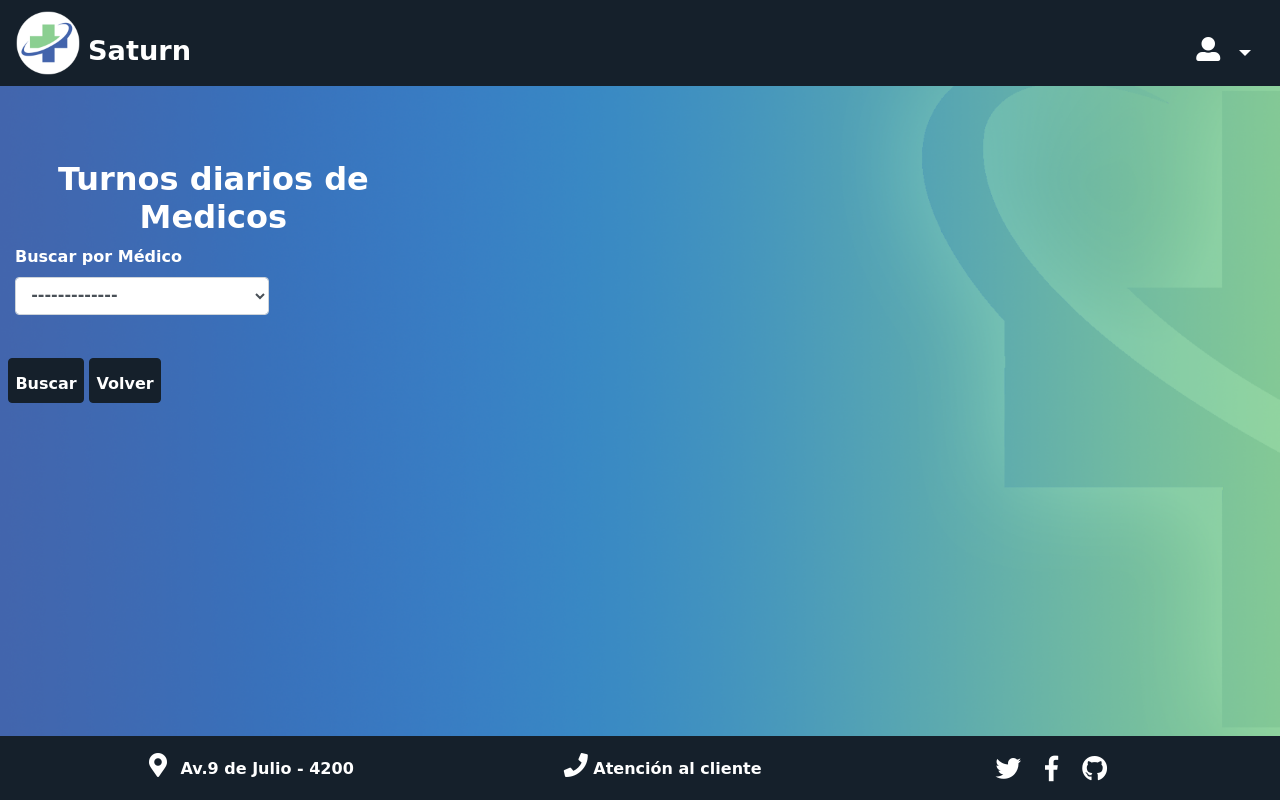
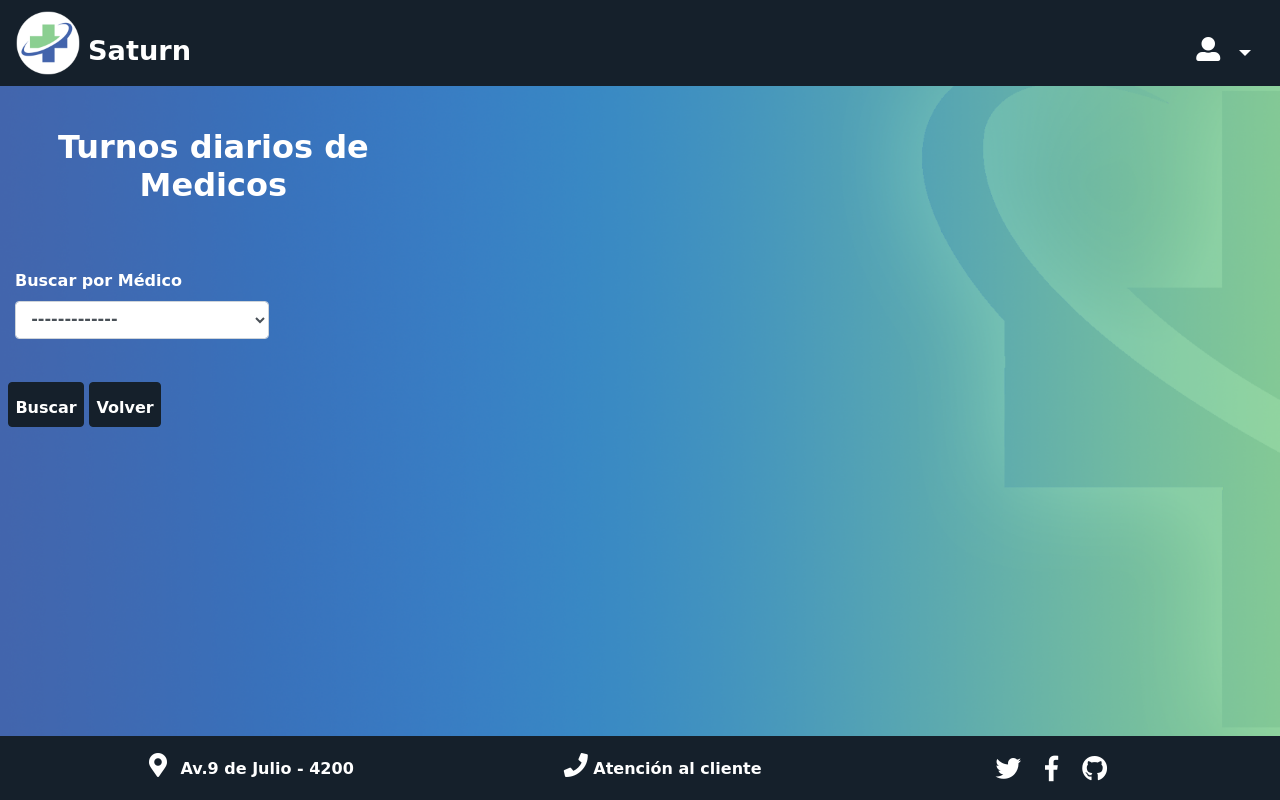
Before and after one commit to marianoGnlz/Saturn, a Django app: page /listado_del_dia/ in a window 1280 px wide. Run offline with Django 3.2, Linux system fonts and the light colour scheme; data that the repository does not hold is empty; some libraries are stand-ins or nearby versions; some web fonts are replaced.

Commit message:
tararatarara

```diff
--- a/Saturn/turnos/static/css/my_styles.css
+++ b/Saturn/turnos/static/css/my_styles.css
@@ -9,7 +9,8 @@
 
 
 .title-admin {
-    margin-top: 10rem;
+    margin-top: 8rem;
+    margin-bottom: 4rem;
     font-weight: 700;
     font-size: 2rem;
     color: #fff;
```
